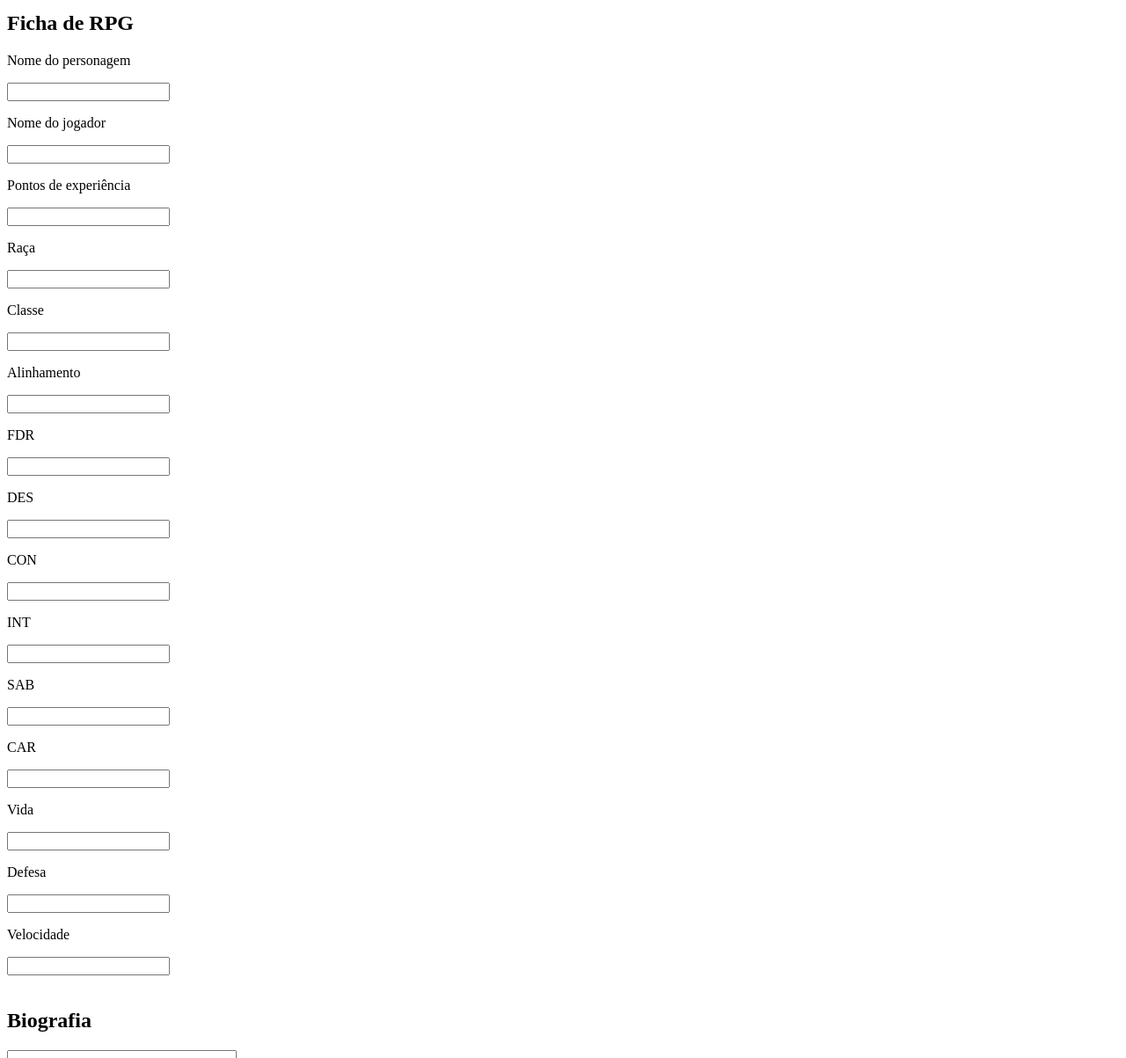
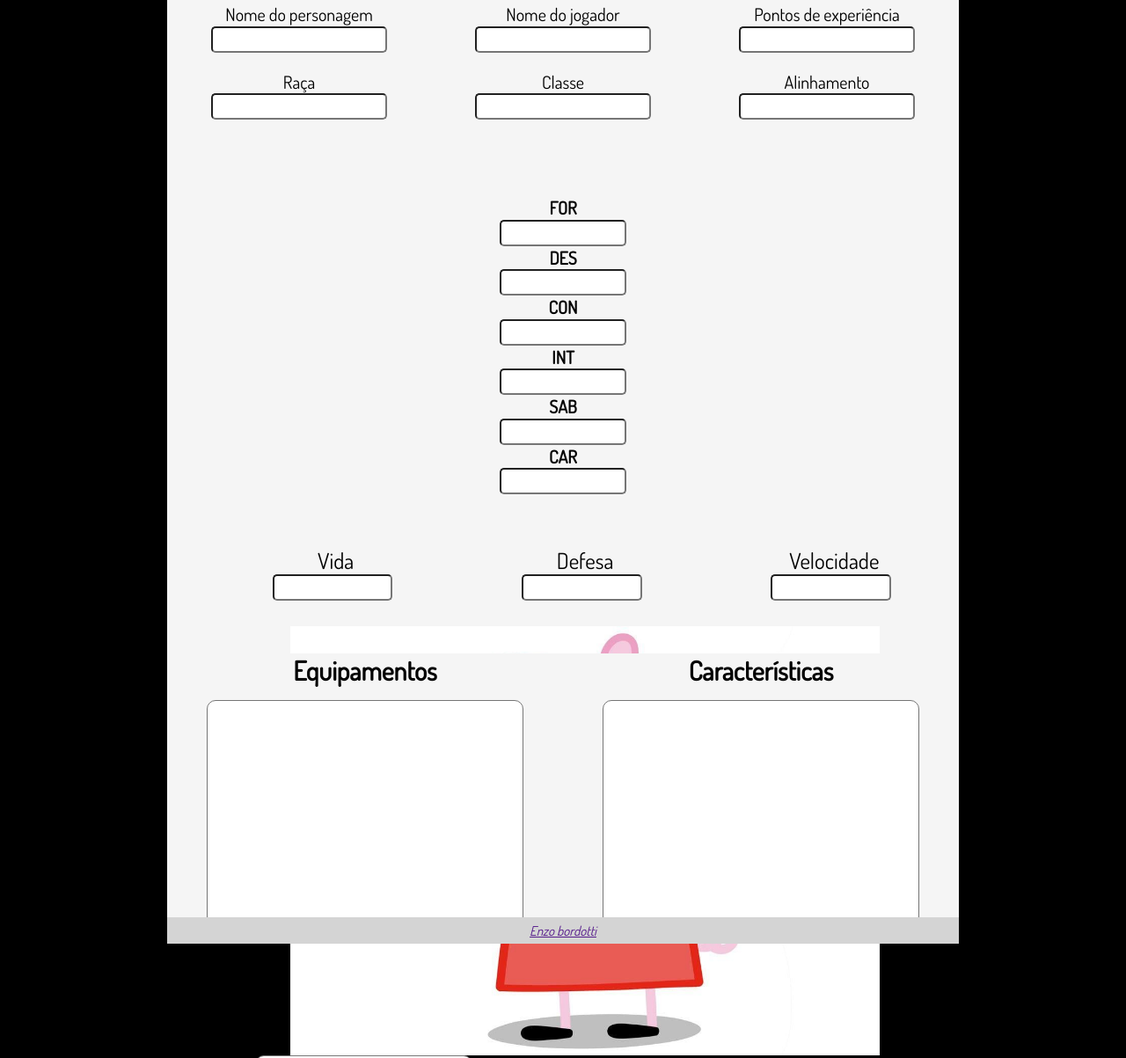
Before and after one commit to YukiHuo/Ficha-RPG, a plain HTML site: page index.html in a window 1280 px wide. Shown: the part 7-1210 px from the top of the page at 88% size. Drawn offline with Linux system fonts and the light colour scheme.

Commit message:
foi adicionado o CSS e atualizado o html

```diff
--- a/index.css
+++ b/index.css
@@ -0,0 +1,187 @@
+@import url('https://fonts.googleapis.com/css2?family=Dosis&display=swap');
+
+*{
+    padding: 0px;
+    margin: 0px;
+    box-sizing: border-box;
+    font-family: 'Dosis', sans-serif;
+}
+
+body{
+    background-color: black;
+    font-size: 20px;
+}
+
+.topo{
+    width: 100vw;
+    display: flex;
+    justify-content: center;
+}
+
+.conteiner-topo{
+background-color: whitesmoke;
+display: grid;
+grid-template-columns: 1fr 1fr 1fr;
+align-items: center;
+justify-items: center;
+width: 900px;
+height: 150px;
+}
+
+.conteiner-topo>div{
+    padding: 10px;
+}
+
+.conteiner-topo>div p{
+    font-size: 20px;
+    text-align: center;
+}
+
+.conteiner-topo>div input{
+height: 30px;
+width: 200px;
+border-radius: 5px;
+padding-left: 10px;
+}
+
+.conteiner-conteudo-principal {
+    display: flex;
+    flex-direction: column;
+    justify-content: center;
+    align-items: center;
+    width: 100vw;
+}
+
+.sessao-conteudo-principal{
+    width: 900px;
+    height: 600px;
+    background-color: whitesmoke;
+    display: grid;
+    grid-template-columns: o.5fr 1.5fr 1fr;
+    padding: 50px 0px;
+}
+
+.conteiner-modificadores{
+    display: flex;
+    flex-direction: column;
+    justify-content: space-between;
+    align-items: center;
+    padding: 30px;
+}
+
+.conteiner-modificadores>div p{
+    text-align: center;
+    font-weight: bold;
+}
+
+.conteiner-modificadores>div input{
+    border-radius: 5px;
+    height: 30px;
+    padding-left: 10px;
+}
+
+.conteiner-vdv-img{
+    display: flex;
+    flex-direction: column;
+    align-items: center;
+}
+
+.conteiner-vdv{
+    width: 100%;
+    height: 150px;
+    display: grid;
+    grid-template-columns: 1fr 1fr 1fr;
+    align-items: center;
+    justify-items: center;
+    padding-left: 50px;
+}
+
+.conteiner-vdv>div p{
+    text-align: center;
+    font-size: 25px;
+}
+
+.conteiner-vdv>div input{
+    border-radius: 5px;
+    height: 30px;
+    width: 95%;
+    padding: 5px;
+}
+
+.conteiner-img{
+    width: 100%;
+    height: 100%;
+    display: flex;
+    justify-content: center;
+    align-items: center;
+}
+
+.conteiner-img> img{
+    width: 80%;
+    height: 100%;
+    padding-left: 50px;
+}
+
+.conteiner-biografia{
+   display: flex;
+   align-items: center;
+}
+
+.conteiner-biografia h2{
+    padding-bottom: 15px;
+}
+
+.conteiner-biografia textarea{
+    border-radius: 10px;
+    resize: none;
+    padding: 5px 10px;
+    font-size: 15px;
+}
+
+.sessao-conteudo-secundario{
+    width: 900px;
+    height: 300px;
+    display: grid;
+    grid-template-columns: 1fr 1fr;
+    background-color: whitesmoke;
+}
+
+.sessao-conteudo-secundario>div>h2{
+padding-bottom: 15px;
+}
+
+.sessao-conteudo-secundario>div>textarea{
+    width: 80%;
+    border-radius: 10px;
+    resize: none;
+}
+
+.conteiner-equipamentos{
+    width: 100%;
+    text-align: center;
+}
+
+.conteiner-caracteristicas{
+    width: 100%;
+    text-align: center;
+}
+
+footer{
+    width: 100vw;
+    height: 30px;
+    display: flex;
+    justify-content: center;
+}
+
+.conteiner-rodape{
+    width: 900px;
+    background-color: #d4d4d4;
+    text-align: center;
+}
+
+.conteiner-rodape a{
+    list-style: none;
+    font-size: 15px;
+    font-style: italic;
+    padding: 10px;
+}
--- a/index.html
+++ b/index.html
@@ -4,69 +4,68 @@
     <meta charset="UTF-8">
     <meta http-equiv="X-UA-Compatible" content="IE=edge">
     <meta name="viewport" content="width=device-width, initial-scale=1.0">
+    <link rel="stylesheet" href="index.css">
     <title>Ficha de personagem</title>
 </head>
 <body>
-    <header>
-        <section>
-            <h1>Ficha de RPG</h1>
-            <div>
+    <header class="topo">
+        <section class="conteiner-topo">
+            <div class="conteiner-nome-personagem">
                 <p>Nome do personagem</p>
                 <input type="text" name="nome" id="">
             </div>
-            <div>
+            <div class="conteiner-nome-jogador">
                 <p>Nome do jogador</p>
                 <input type="text" name="nome" id="">
             </div>
-            <div>
+            <div class="conteiner-pontos-xp">
                 <p>Pontos de experiência</p>
                 <input type="text" name="nome" id="">
             </div>
-            <div>
+            <div class="conteiner-raça">
                 <p>Raça</p>
                 <input type="text" name="nome" id="">
             </div>
-            <div>
+            <div class="conteiner-classe">
                 <p>Classe</p>
                 <input type="text" name="nome" id="">
             </div>
-            <div>
+            <div classe="conteiner-alinhamento">
                 <p>Alinhamento</p>
                 <input type="text" name="nome" id="">
             </div>
         </section>
     </header>
-    <main>
-        <section>
-
-            <div>
-                <div>
-                    <p>FDR</p>
+    <main class="conteiner-conteudo-principal">
+        <section class="sessao-conteudo-principal">
+            <div class="conteiner-modificadores">
+                <div class="força">
+                    <p>FOR</p>
                     <input type="text" name="nome" id="">
                 </div>
-                <div>
+                <div class="destreza">
                     <p>DES</p>
                     <input type="text" name="nome" id="">
                 </div>
-                <div>
+                <div class="constituição">
                     <p>CON</p>
                     <input type="text" name="nome" id="">
                 </div>
-                <div>
+                <div class="intelecto">
                     <p>INT</p>
                     <input type="text" name="nome" id="">
                 </div>
-                <div>
+                <div class="sabedoria">
                     <p>SAB</p>
                     <input type="text" name="nome" id="">
                 </div>
-                <div>
+                <div class="carisma">
                     <p>CAR</p>
                     <input type="text" name="nome" id="">
                 </div>
             </div>
-            <div>
-                <div>
+            <div class="conteiner-vdv-img">
+                <div class="conteiner-vdv">
                     <div>
                         <p>Vida</p>
                         <input type="text" name="nome" id="">
@@ -80,24 +79,30 @@
                         <input type="text" name="nome" id="">
                     </div>
                 </div>
-                <div>
-                    <img src="" alt="">
+                <div class="conteiner-img">
+                    <img src="1257882.jpg" alt="">
                 </div>
             </div>
-            <div>
+            <div class="conteiner-biografia">
                 <h2>Biografia</h2>
-                <textarea name="" id="" cols="30" rows="25"></textarea>
+                <textarea cols="30" rows="25"></textarea>
             </div>
         </section>
-    </main>
-    <footer>
-        <div>
+        <section class="sessao-conteudo-secundario">
+        <div class="conteiner-equipamentos">
         <h2>Equipamentos</h2>
-        <textarea name="" id="" cols="60" rows="15"></textarea>
+        <textarea cols="60" rows="15"></textarea>
         </div>
-        <div>
+        <div class="conteiner-caracteristicas">
             <h2>Características</h2>
             <textarea name="" id="" cols="60" rows="15"></textarea>
+        </div>
+    </section>
+    </main>
+
+    <footer>
+        <div class="conteiner-rodape">
+                <a href=""> Enzo bordotti</a>
         </div>
     </footer>
 </body>
```
Also changed, not shown: 1257882.jpg (added).
